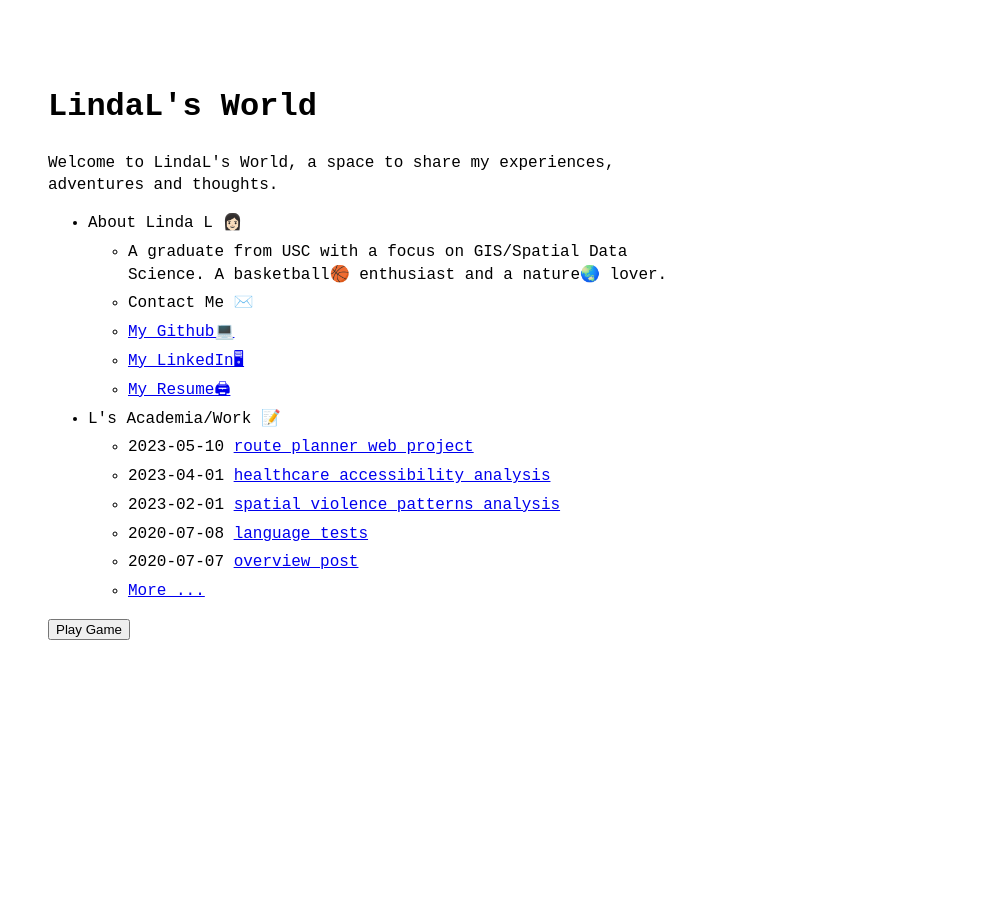
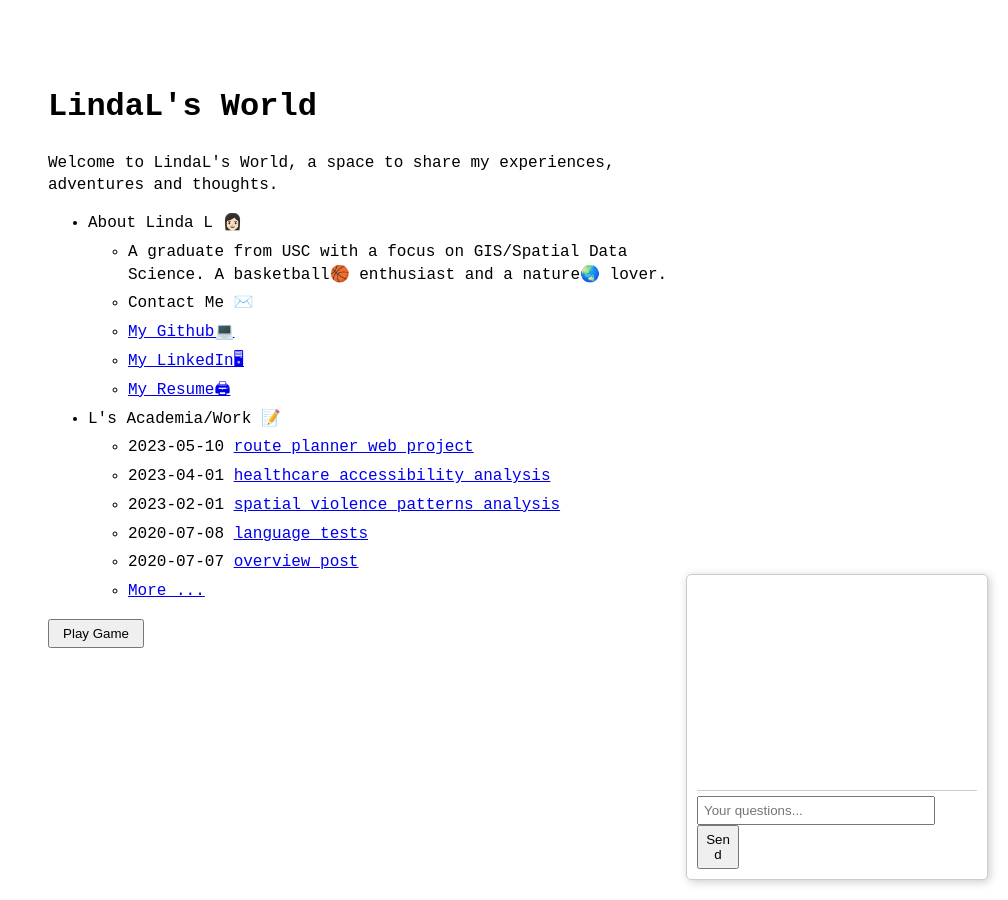
Before and after one commit to Lingduo-L/lingduo-l.github.io, a Jekyll site: the page built from index.md, in a window 1280 px wide. Shown: the whole page, without its empty margins (272-1280 px from the left). Built offline with Jekyll 4.4.1, drawn with Linux system fonts in a browser that asks for light colours.

```diff
--- a/_layouts/default.html
+++ b/_layouts/default.html
@@ -38,5 +38,16 @@
     // and call the OpenAI API
   </script> -->
 
+<!-- Chatbot UI -->
+<div id="chat-container">
+  <div id="chatbox">
+      <div id="messages"></div>
+      <input type="text" id="userInput" placeholder="Your questions..." />
+      <button onclick="sendMessage()">Send</button>
+  </div>
+</div>
+
+<script src="{{ '/assets/js/chat.js' | relative_url }}"></script>
+
   </body>
 </html>
--- /dev/null
+++ b/_sass/chat.scss
@@ -0,0 +1,35 @@
+/* Chatbot 样式 */
+#chat-container {
+    position: fixed;
+    bottom: 20px;
+    right: 20px;
+    width: 300px;
+    background-color: white;
+    border: 1px solid #ccc;
+    border-radius: 5px;
+    box-shadow: 2px 2px 10px rgba(0, 0, 0, 0.2);
+    font-family: Arial, sans-serif;
+}
+
+#chatbox {
+    padding: 10px;
+}
+
+#messages {
+    height: 200px;
+    overflow-y: auto;
+    border-bottom: 1px solid #ccc;
+    padding-bottom: 5px;
+}
+
+#userInput {
+    width: 80%;
+    padding: 5px;
+    margin-top: 5px;
+}
+
+button {
+    width: 15%;
+    padding: 5px;
+    cursor: pointer;
+}
--- a/_sass/no-style-please.scss
+++ b/_sass/no-style-please.scss
@@ -1,3 +1,5 @@
+
+@import "chat";
 
 // -------------- THEME SWITCHER -------------- //
 @mixin dark-appearance {
--- /dev/null
+++ b/assets/js/chat.js
@@ -0,0 +1,33 @@
+async function sendMessage() {
+    let userMessage = document.getElementById("userInput").value;
+    if (!userMessage.trim()) return;
+
+    let messagesDiv = document.getElementById("messages");
+    messagesDiv.innerHTML += `<p><strong>You:</strong> ${userMessage}</p>`;
+
+    document.getElementById("userInput").value = "";
+
+    try {
+        let response = await fetch("https://api.deepseek.com/v1/chat/completions", {
+            method: "POST",
+            headers: {
+                "Content-Type": "application/json",
+                "Authorization": "sk-41f900adafdb4893a51771c4b72fc32c" // 替换为你的 API Key
+            },
+            body: JSON.stringify({
+                model: "deepseek-chat", // 使用 deepseek-chat 模型
+                messages: [{ role: "user", content: userMessage }],
+                max_tokens: 10, // 限制生成的最大 token 数
+                stream: True // 如果不需要流式输出，设置为 false=
+            })
+        });
+
+        let data = await response.json();
+        let botReply = data.choices[0].message.content;
+
+        messagesDiv.innerHTML += `<p><strong>DeepSeek Bot:</strong> ${botReply}</p>`;
+        messagesDiv.scrollTop = messagesDiv.scrollHeight; // 滚动到底部
+    } catch (error) {
+        messagesDiv.innerHTML += `<p style="color:red;"><strong>Error:</strong> Server request failed</p>`;
+    }
+}
```
